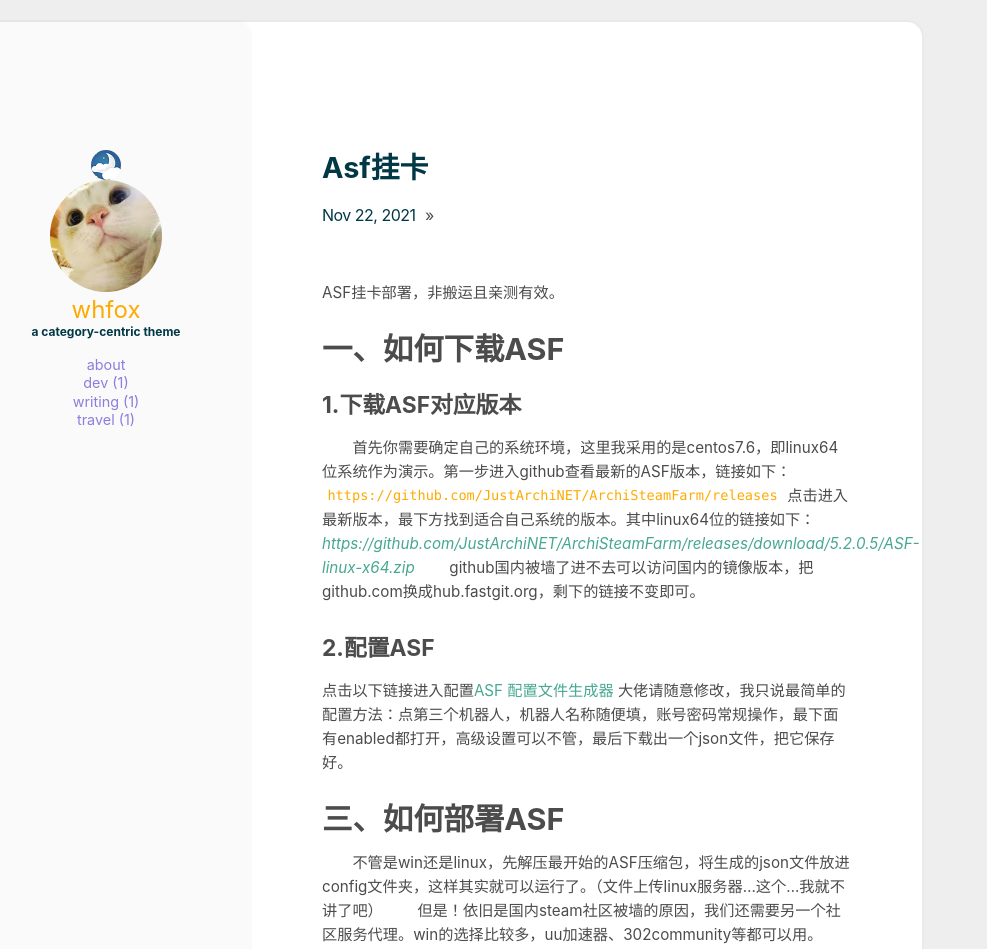
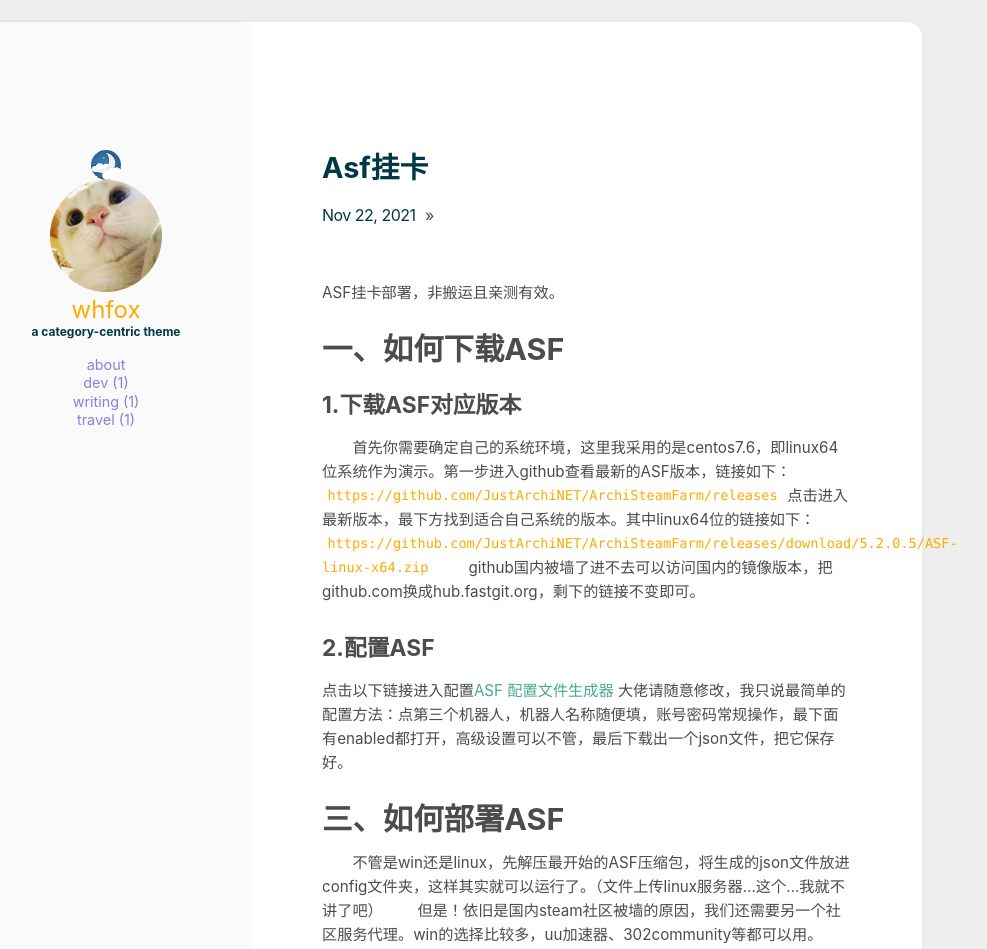
Before and after one commit to whfox/whfox.github.io, a Jekyll site: the page built from _posts/2021-11-22-ASF挂卡.md, in a window 1280 px wide. Shown: the top 949 px of the page, without its empty margins (198-1185 px from the left). Built offline with Jekyll 4.4.1, drawn with Linux system fonts in a browser that asks for light colours.

```diff
--- a/_posts/2021-11-22-ASF挂卡.md
+++ b/_posts/2021-11-22-ASF挂卡.md
@@ -7,7 +7,7 @@ ASF挂卡部署，非搬运且亲测有效。
 　　首先你需要确定自己的系统环境，这里我采用的是centos7.6，即linux64位系统作为演示。第一步进入github查看最新的ASF版本，链接如下：
 [`https://github.com/JustArchiNET/ArchiSteamFarm/releases`](https://github.com/JustArchiNET/ArchiSteamFarm/releases)
 点击进入最新版本，最下方找到适合自己系统的版本。其中linux64位的链接如下：
-[*https://github.com/JustArchiNET/ArchiSteamFarm/releases/download/5.2.0.5/ASF-linux-x64.zip*](https://github.com/JustArchiNET/ArchiSteamFarm/releases/download/5.2.0.5/ASF-linux-x64.zip)
+[`https://github.com/JustArchiNET/ArchiSteamFarm/releases/download/5.2.0.5/ASF-linux-x64.zip`](https://github.com/JustArchiNET/ArchiSteamFarm/releases/download/5.2.0.5/ASF-linux-x64.zip)
 　　github国内被墙了进不去可以访问国内的镜像版本，把github.com换成hub.fastgit.org，剩下的链接不变即可。
 ## 2.配置ASF ##
 点击以下链接进入配置[ASF 配置文件生成器][1]
```
